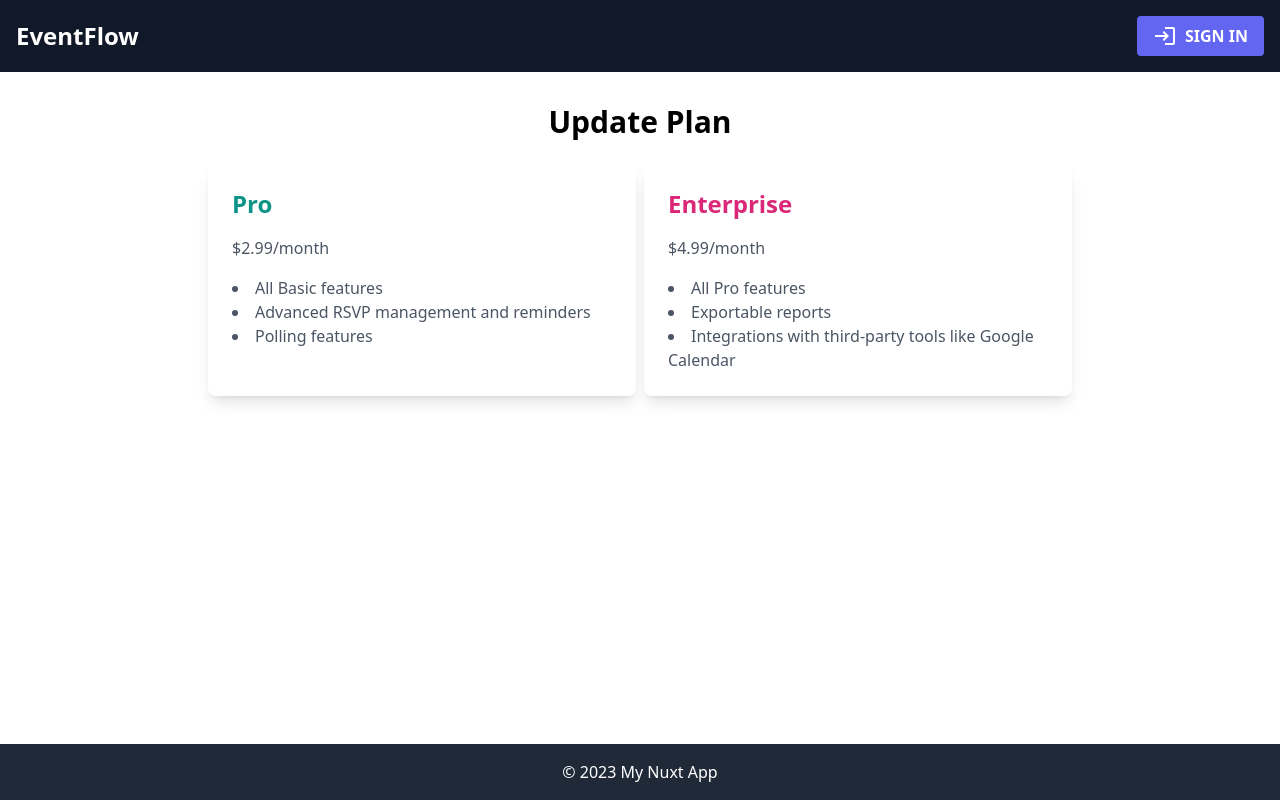
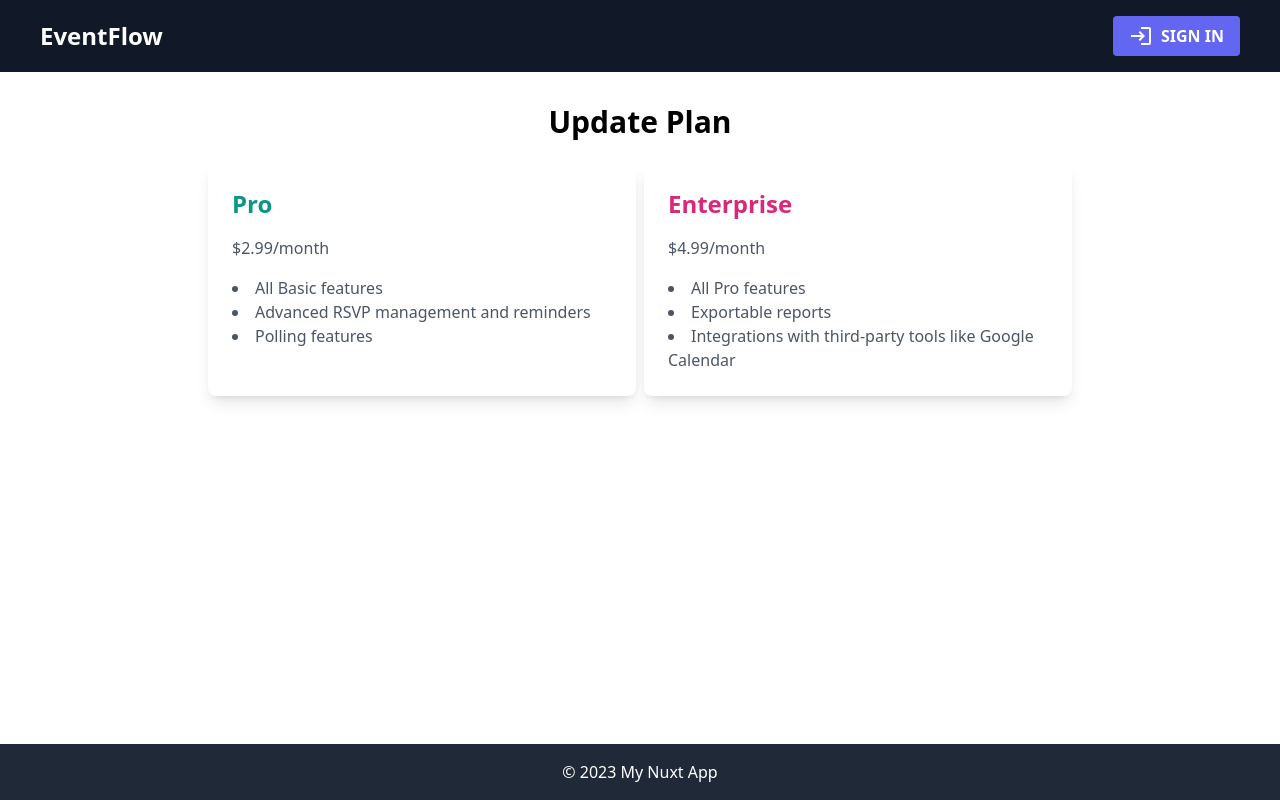
Before and after one commit to erictarter/new-saas-proj-event, a Nuxt app: page /plans in a window 1280 px wide. Built offline with nearby package versions, Linux system fonts and the light colour scheme; no server answers.

Commit message:
added protected routes for middleware

```diff
--- a/assets/css/main.css
+++ b/assets/css/main.css
@@ -15,3 +15,7 @@ main {
   margin: 0 auto; /* Center horizontally */
   padding: 20px; /* Add padding */
 }
+
+.header-container {
+  max-width: 1200px;
+}
--- a/components/Header.vue
+++ b/components/Header.vue
@@ -1,6 +1,6 @@
 <template>
   <header class="bg-gray-900 text-white p-4">
-    <div class="container mx-auto flex justify-between items-center">
+    <div class="container header-container mx-auto flex justify-between items-center">
       <nuxt-link to="/"><h1 class="text-2xl font-bold">EventFlow</h1></nuxt-link>
       <div class="flex items-center">
         <nav v-if="isAuthenticated" class="flex items-center space-x-6 text-gray-400">
--- a/pages/plans.vue
+++ b/pages/plans.vue
@@ -28,6 +28,11 @@
 <script lang="ts">
 import { defineComponent, ref } from 'vue';
 import CheckoutModal from '~/components/CheckoutModal.vue';
+import authMiddleware from '../src/middleware/auth'
+
+definePageMeta({
+  middleware: authMiddleware
+})
 
 export default defineComponent({
     name: 'PlansPage',
--- a/pages/polls.vue
+++ b/pages/polls.vue
@@ -17,6 +17,11 @@
 import { defineComponent, ref } from 'vue';
 import NewPoll from '~/components/NewPoll.vue';
 import PollList from '~/components/PollList.vue';
+import authMiddleware from '../src/middleware/auth'
+
+definePageMeta({
+  middleware: authMiddleware
+})
 
 export default defineComponent({
     components: {
--- a/pages/profile.vue
+++ b/pages/profile.vue
@@ -51,6 +51,11 @@
 import { defineComponent, ref, onMounted } from 'vue';
 import { useRouter } from 'vue-router';
 import { auth } from '~/plugins/firebase';
+import authMiddleware from '../src/middleware/auth'
+
+definePageMeta({
+  middleware: authMiddleware
+})
 
 interface Event {
     id: number;
--- a/pages/rsvp.vue
+++ b/pages/rsvp.vue
@@ -7,6 +7,11 @@
 <script lang="ts">
 import { defineComponent } from 'vue';
 import RSVPManager from '~/components/RSVPManager.vue';
+import authMiddleware from '../src/middleware/auth'
+
+definePageMeta({
+  middleware: authMiddleware
+})
 
 export default defineComponent({
     components: {
--- a/pages/tasks.vue
+++ b/pages/tasks.vue
@@ -17,6 +17,11 @@
 import { defineComponent, ref } from 'vue';
 import TaskBoard from '~/components/TaskBoard.vue';
 import BudgetBoard from '~/components/BudgetBoard.vue';
+import authMiddleware from '../src/middleware/auth'
+
+definePageMeta({
+  middleware: authMiddleware
+})
 
 export default defineComponent({
     components: {
```
